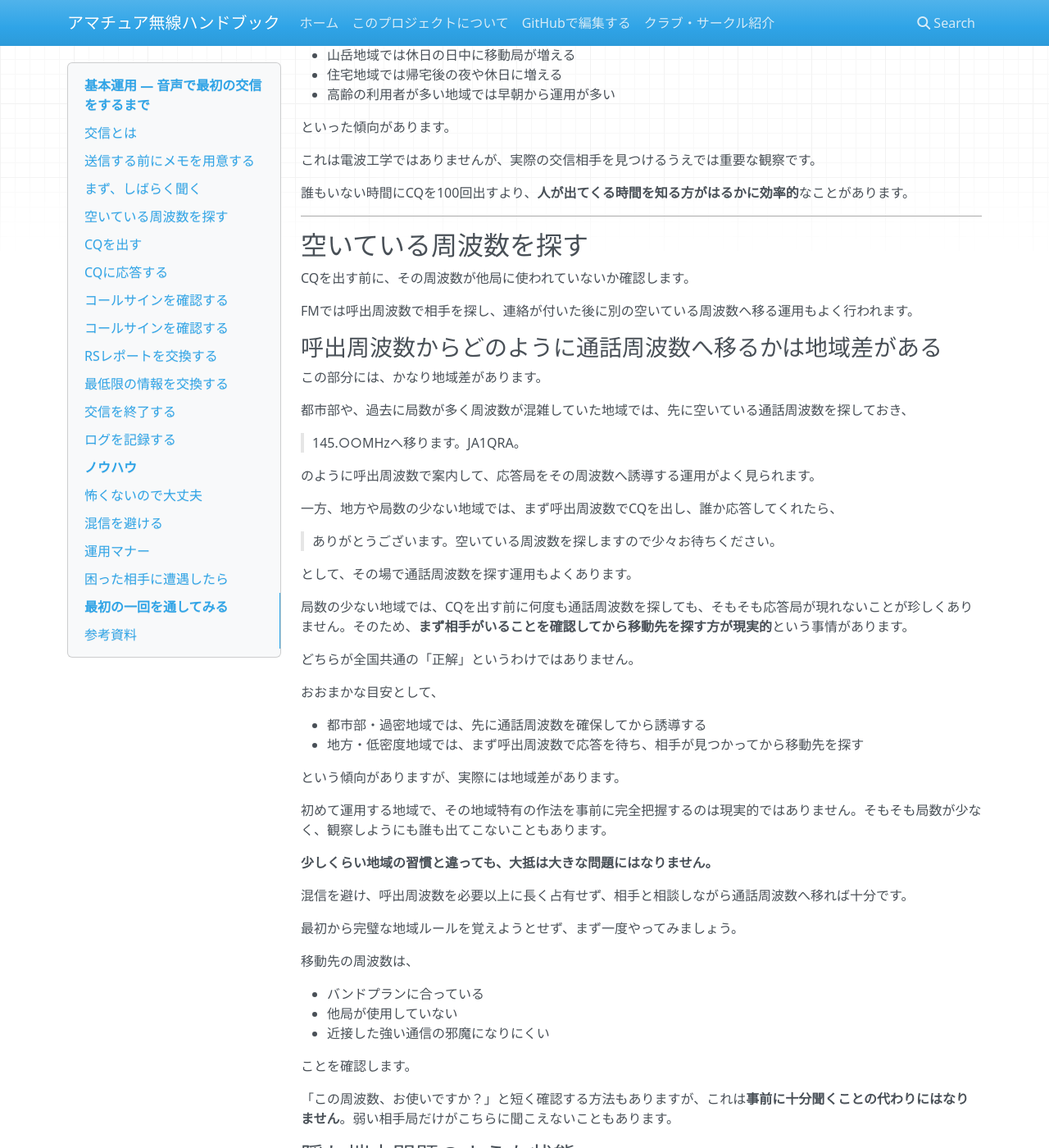
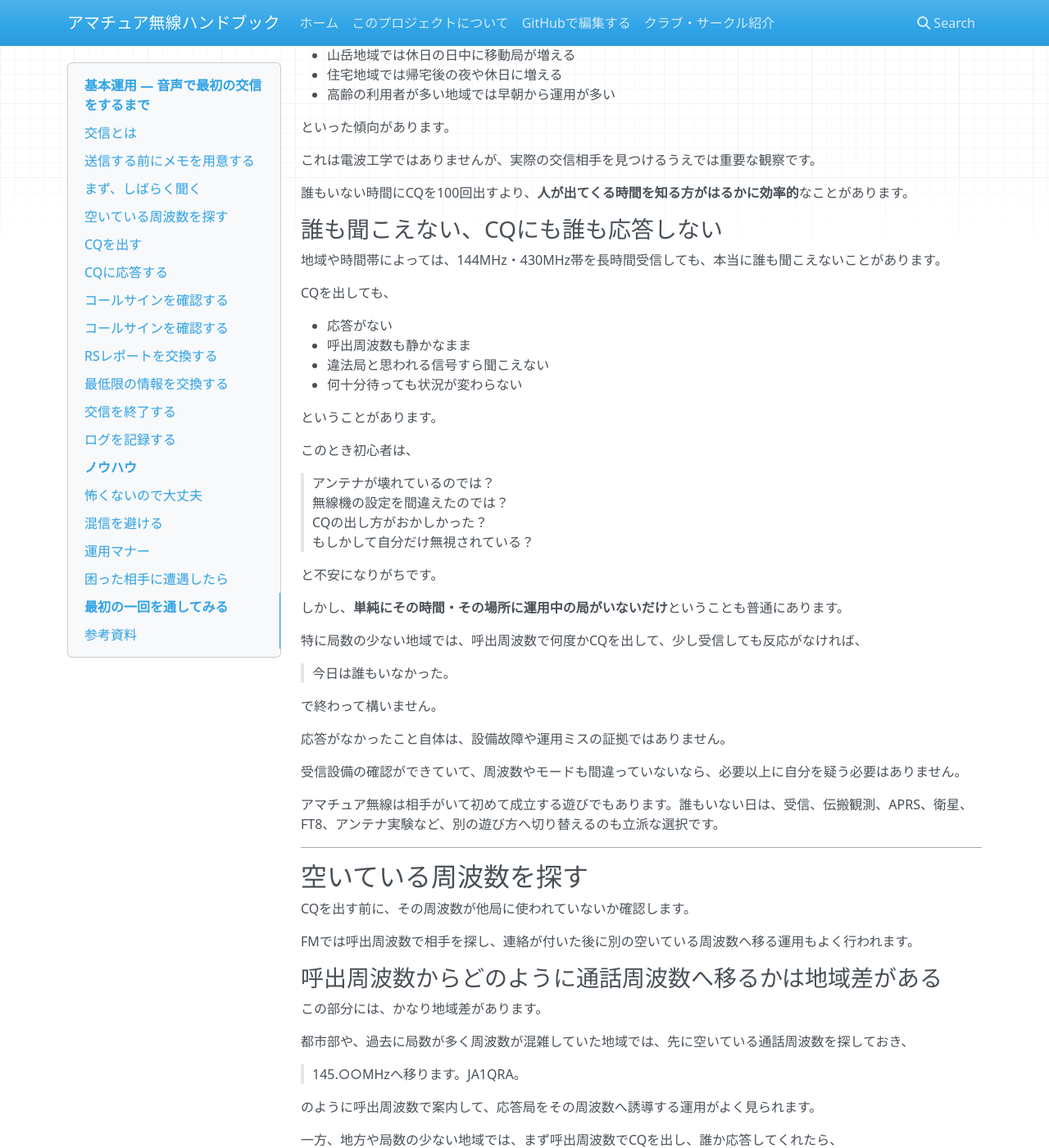
Before and after one commit to CQAKIBA/AmateurRadio-Handbook, an MkDocs documentation site: the page built from docs/06_運用/基本運用.md, in a window 1280 px wide and 1400 px high, scrolled down 2650 px. Shown: the whole window at 82% size. Built offline with MkDocs 1.6.1, drawn with Linux system fonts in a browser that asks for light colours; nearby versions of some CDN libraries.

Commit message:
Add beginner reassurance for silent bands and unanswered CQ

```diff
--- a/docs/06_運用/基本運用.md
+++ b/docs/06_運用/基本運用.md
@@ -117,6 +117,42 @@ CQを出して誰からも返事がない場合、
 これは電波工学ではありませんが、実際の交信相手を見つけるうえでは重要な観察です。
 
 誰もいない時間にCQを100回出すより、**人が出てくる時間を知る方がはるかに効率的**なことがあります。
+
+### 誰も聞こえない、CQにも誰も応答しない
+
+地域や時間帯によっては、144MHz・430MHz帯を長時間受信しても、本当に誰も聞こえないことがあります。
+
+CQを出しても、
+
+- 応答がない
+- 呼出周波数も静かなまま
+- 違法局と思われる信号すら聞こえない
+- 何十分待っても状況が変わらない
+
+ということがあります。
+
+このとき初心者は、
+
+> アンテナが壊れているのでは？
+> 無線機の設定を間違えたのでは？
+> CQの出し方がおかしかった？
+> もしかして自分だけ無視されている？
+
+と不安になりがちです。
+
+しかし、**単純にその時間・その場所に運用中の局がいないだけ**ということも普通にあります。
+
+特に局数の少ない地域では、呼出周波数で何度かCQを出して、少し受信しても反応がなければ、
+
+> 今日は誰もいなかった。
+
+で終わって構いません。
+
+応答がなかったこと自体は、設備故障や運用ミスの証拠ではありません。
+
+受信設備の確認ができていて、周波数やモードも間違っていないなら、必要以上に自分を疑う必要はありません。
+
+アマチュア無線は相手がいて初めて成立する遊びでもあります。誰もいない日は、受信、伝搬観測、APRS、衛星、FT8、アンテナ実験など、別の遊び方へ切り替えるのも立派な選択です。
 
 ---
 
```
